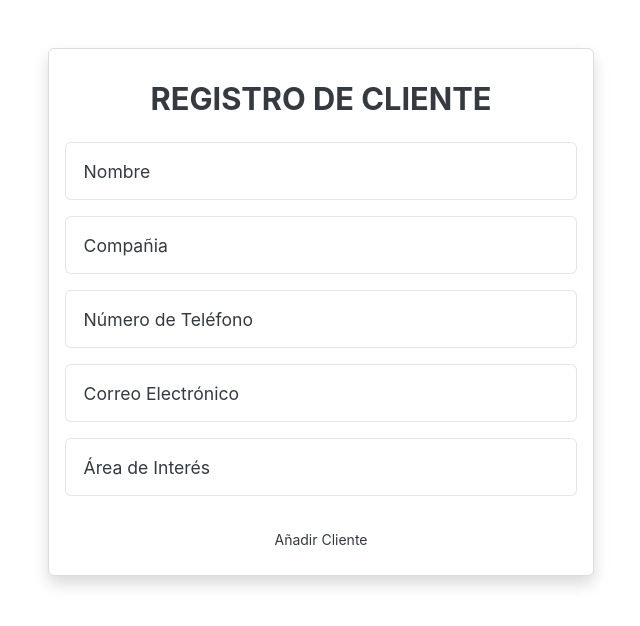
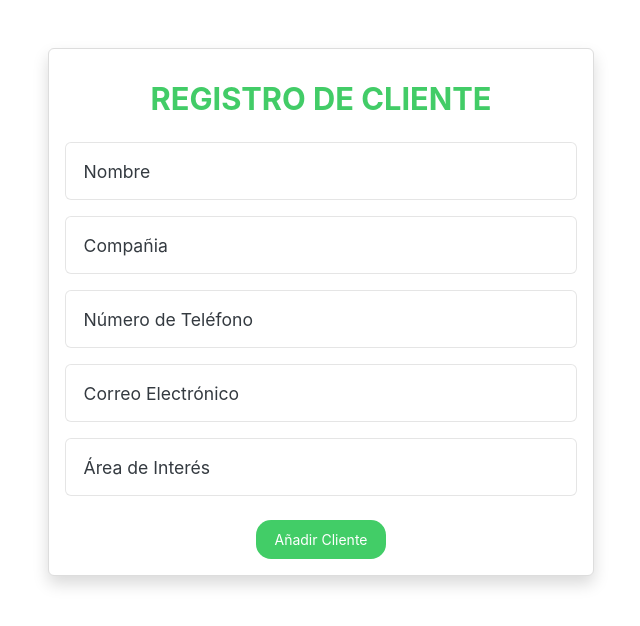
Before and after one commit to DanielAlegriaLino/Hackthon2024, a Django app: page /registro/ in a window 1280 px wide. Shown: the top 626 px of the page, without its empty margins (319-959 px from the left). Run offline with Django 5.2, Linux system fonts and the light colour scheme; some libraries are stand-ins or nearby versions.

Commit message:
Change some styles

```diff
--- a/ProjectGestorPedidos/static/css/tracking.css
+++ b/ProjectGestorPedidos/static/css/tracking.css
@@ -1,3 +1,9 @@
+:root {
+    --verde_claro: #42CD67;
+    --verde_oscuro: #103928;
+    --titulos: #42CC67;
+}
+
 .background-image {
     background-image: url('https://prezigram-assets.prezicdn.net/04d46a08c0ea577f2302062062cfe3a395089ed163e6971a5e2f1473671b9eba979bb47e0934f857de70c4cb23ec1a5e328d19a57e583e69cc837332394f7c03');
     background-size: cover;
@@ -9,3 +15,12 @@
 .panel {
     background-color: white;
 }
+
+.boton {
+    background: var(--verde_claro);
+    color: white;
+}
+
+.titulo_h3 {
+    color: var(--titulos);
+}
```
